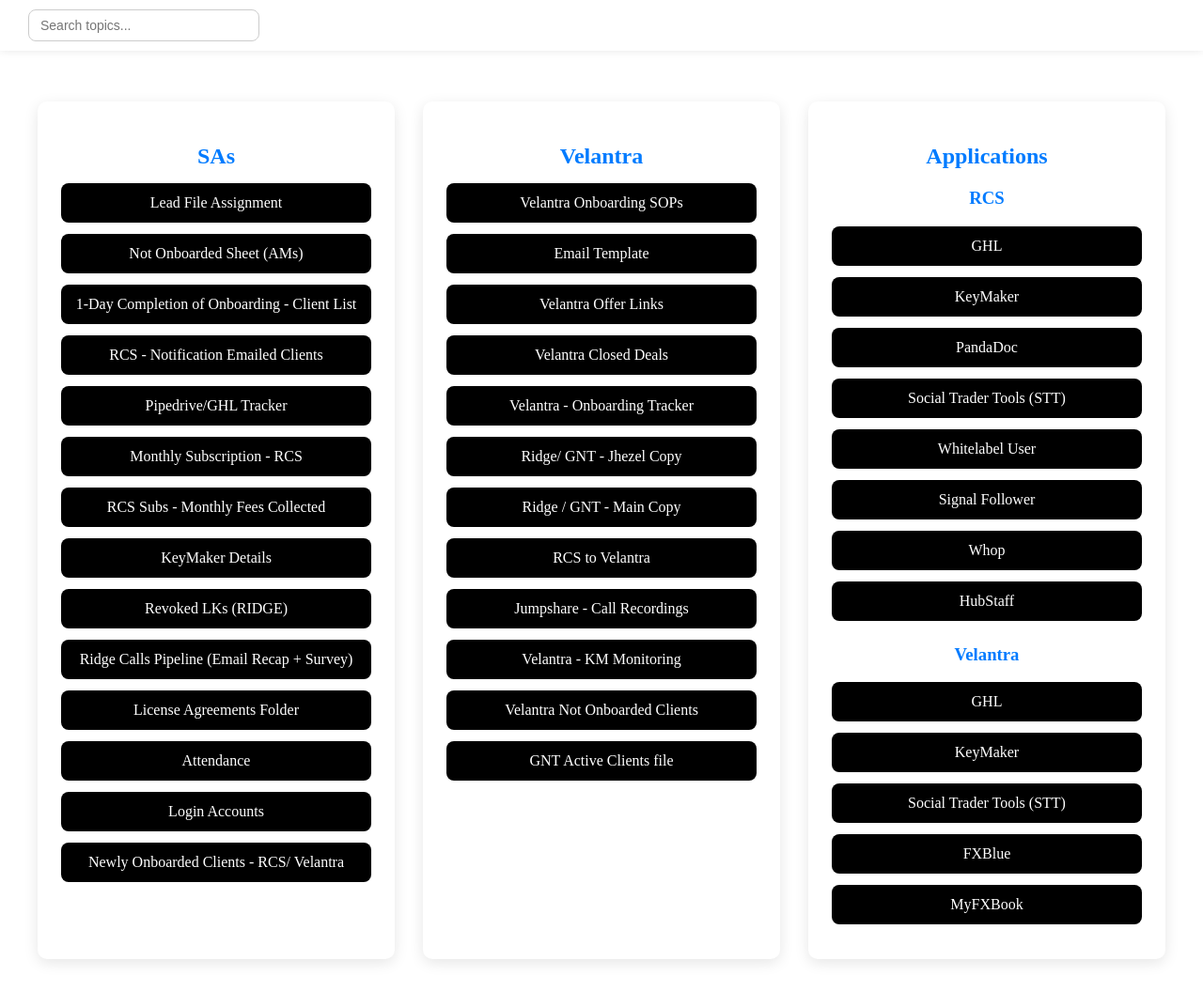
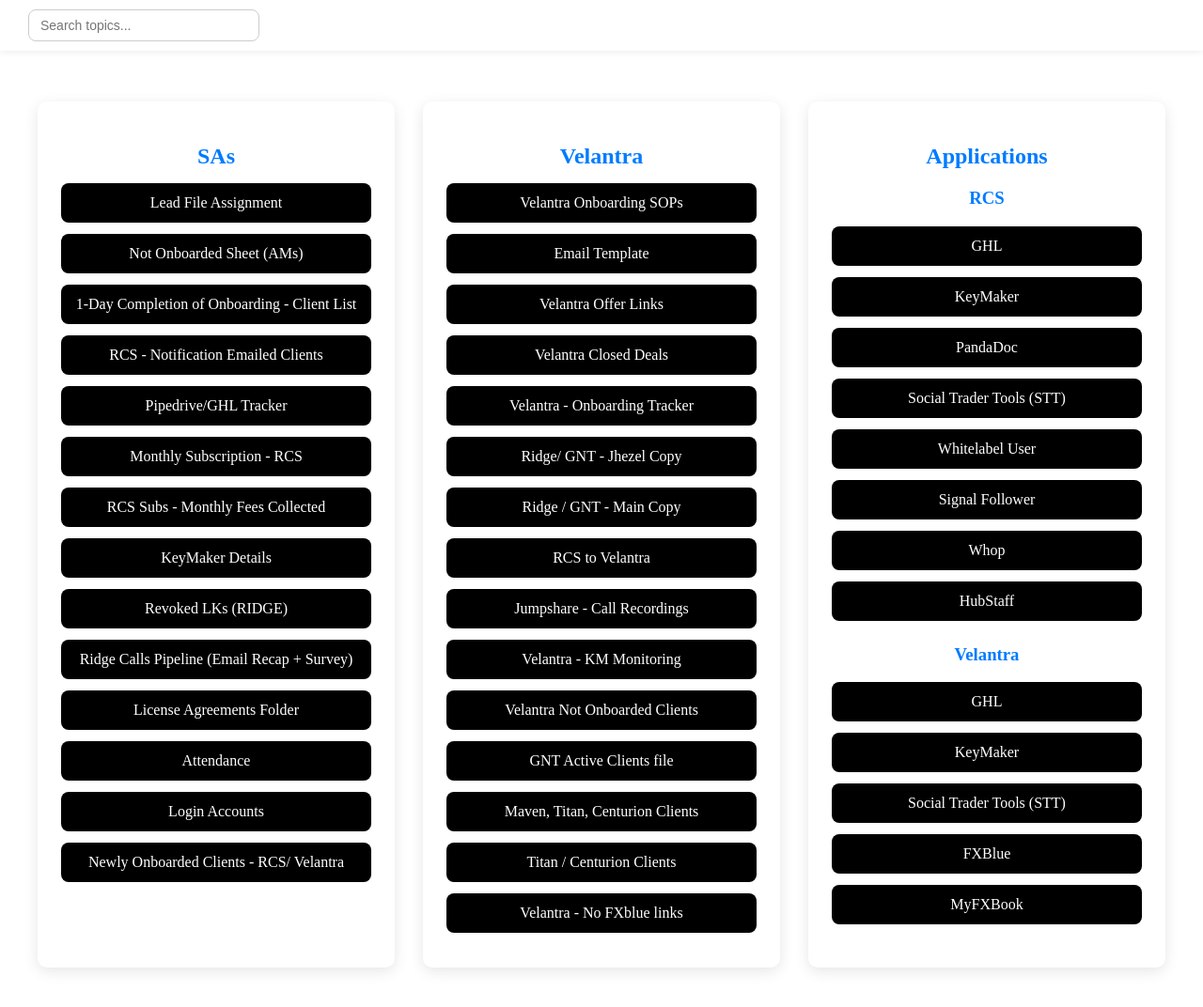
Before and after one commit to ImportantFiles/SupportingAdmins, a plain HTML site: page index.html in a window 1280 px wide. Shown: the whole page at 94% size. Drawn offline with Linux system fonts and the light colour scheme.

Commit message:
Update index.html

```diff
--- a/index.html
+++ b/index.html
@@ -124,7 +124,7 @@ ul { list-style-type: none; padding: 0; margin: 0; }
       <li><a class="list-item" href="https://docs.google.com/spreadsheets/d/1TLvUJqwXN-vqtLN4OOnHtoBltYi2LKq_f28TYh8cpYI/edit?gid=85221713#gid=85221713" target="_blank" rel="noopener noreferrer">KeyMaker Details</a></li>
       <li><a class="list-item" href="https://docs.google.com/spreadsheets/d/1ZEuTGamh8rXbKZZo2GXgJPaIbIMIG7TFhRKYc58ffVg/edit?gid=796585018#gid=796585018" target="_blank" rel="noopener noreferrer">Revoked LKs (RIDGE)</a></li>
       <li><a class="list-item" href="https://docs.google.com/spreadsheets/d/19IpaLtmCZ_8Gz9TpOStavQurJ-oh5jLs7VDJLChOrPo/edit?gid=0#gid=0" target="_blank" rel="noopener noreferrer">Ridge Calls Pipeline (Email Recap + Survey)</a></li>
-      <li><a class="list-item" href="https://drive.google.com/drive/folders/1KvIykh0vitV40Am1gNpeBGbSsXygcy9T" target="_blank" rel="noopener noreferrer">License Agreements Folder</a></li>
+      <li><a class="list-item" href="https://drive.google.com/drive/folders/1-S-dZOOBBYC6Gn4_P8uVxNfnQ6tgJYGo" target="_blank" rel="noopener noreferrer">License Agreements Folder</a></li>
       <li><a class="list-item" href="https://docs.google.com/spreadsheets/d/1AZA90cR-mS9txFmh9c-969DE6L9akNGEMpmGPRU10pQ/edit?gid=0#gid=0" target="_blank" rel="noopener noreferrer">Attendance</a></li>
       <li><a class="list-item" href="https://docs.google.com/spreadsheets/d/1ki4lEycI_bPUiHv1N-p3tIEwbnLEXVSIAZC5MYbqPFI/edit?gid=1006185756#gid=1006185756" target="_blank" rel="noopener noreferrer">Login Accounts</a></li>
       <li><a class="list-item" href="https://docs.google.com/spreadsheets/d/1krdVlQoR9ZZbr8emsQ8Na9T-gvTmGwpXFyhPVxKCz0c/edit?gid=1468577636#gid=1468577636" target="_blank" rel="noopener noreferrer">Newly Onboarded Clients - RCS/ Velantra</a></li>
@@ -148,6 +148,9 @@ ul { list-style-type: none; padding: 0; margin: 0; }
       <li><a class="list-item" href="https://docs.google.com/spreadsheets/d/15lbO5RNzO1gs3yX-MjgfijrXEz8iTmOkL3XYNHmK6p8/edit?pli=1&gid=63068461#gid=63068461" target="_blank" rel="noopener noreferrer">Velantra - KM Monitoring</a></li>
       <li><a class="list-item" href="https://docs.google.com/spreadsheets/d/1BDKHQUgLA0F1bdHwLMY-v6gaB_PvQNV5SNyy67ojhI8/edit?gid=0#gid=0" target="_blank" rel="noopener noreferrer">Velantra Not Onboarded Clients</a></li>
       <li><a class="list-item" href="https://docs.google.com/spreadsheets/d/1gCz5s10JYM2jvIIHeeNIMwxqe1EVviogtzlTWIPFp2k/edit?gid=11622903#gid=11622903" target="_blank" rel="noopener noreferrer">GNT Active Clients file</a></li>
+      <li><a class="list-item" href="https://docs.google.com/spreadsheets/d/1gLD4hZnEiQSFWa3VmSqvcSRahkeSEtDnV21KH262_Ec/edit?gid=0#gid=0" target="_blank" rel="noopener noreferrer">Maven, Titan, Centurion Clients</a></li>
+      <li><a class="list-item" href="https://docs.google.com/spreadsheets/d/1Ghk4Z9omFhVjxR0gne1KdiUtQd9v8PK7QwEtL744zt0/edit?gid=444892043#gid=444892043" target="_blank" rel="noopener noreferrer">Titan / Centurion Clients</a></li>
+      <li><a class="list-item" href="https://docs.google.com/spreadsheets/d/1LM-Kv7vo_4I2aZ8FGrPrHNQbla-XseOq6GoS2PAQdeE/edit?gid=0#gid=0" target="_blank" rel="noopener noreferrer">Velantra - No FXblue links</a></li>
     </ul>
   </div>
 
```
